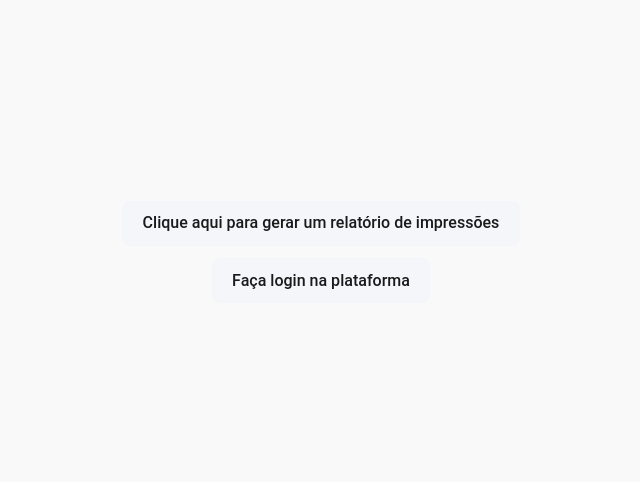
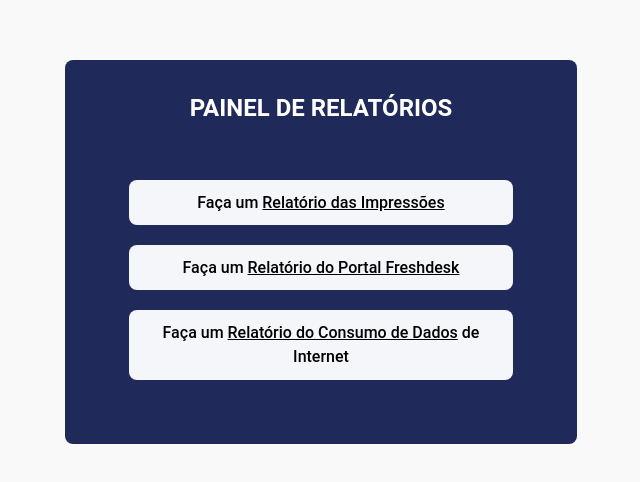
Before and after one commit to Guilhsouza/automated-reporting, a React (Vite) app in the folder frontend/: page / in a window 1280 px wide. Shown: the part 148-630 px from the top of the page, without its empty margins (319-959 px from the left). Built offline with nearby package versions, Linux system fonts and the light colour scheme.

Commit message:
adicionando estilos de card

```diff
--- a/frontend/src/App.tsx
+++ b/frontend/src/App.tsx
@@ -1,16 +1,8 @@
 import './App.css'
-import { helloWorld } from './services/apiHello'
-import loginAndGetData from './services/login'
+import loginAndGetData from './services/loginAndGetData'
 
 function App() {
-  const handleClick = async () => {
-    try {
-      const response = await helloWorld()
-      return response
-    } catch (e) {
-      throw e
-    }
-  }
+
   const handleClickLoginGetData = async () => {
     try {
       const response = await loginAndGetData()
@@ -22,11 +14,17 @@ function App() {
   }
 
   return (
-    <>
-      <button onClick={handleClick}>Clique aqui para gerar um relatório de impressões</button>
-      <br />
-      <button onClick={handleClickLoginGetData} style={{ marginTop: '12px' }}>Faça login na plataforma</button>
-    </>
+    <div className='bg-blueGV w-lg flex flex-col h-96 rounded-lg'>
+      <div>
+        <h3 className='text-white font-semibold text-2xl mt-8 mb-14'>PAINEL DE RELATÓRIOS</h3>
+      </div>
+
+      <div className=''>
+        <button onClick={handleClickLoginGetData} className='text-black w-96'>Faça um <u>Relatório das Impressões</u></button>
+        <button className='text-black w-96 my-5'>Faça um <u>Relatório do Portal Freshdesk</u></button>
+        <button className='text-black w-96'>Faça um <u>Relatório do Consumo de Dados</u> de Internet</button>
+      </div>
+    </div>
   )
 }
 
```
